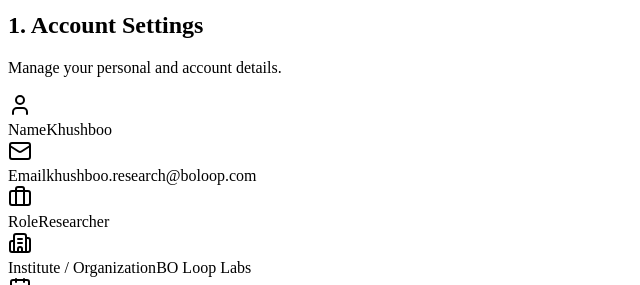
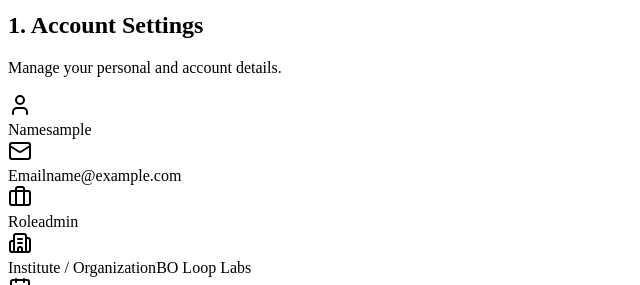
Before and after one commit to gopalan-rajaraman/quantum-materials-ai, a React (Vite) app in the folder frontend/: page /settings in a window 1280 px wide. Shown: the part 1300-1585 px from the top of the page, without its empty margins (0-640 px from the left). Built offline with nearby package versions, Linux system fonts and the light colour scheme; sample sign-in values are in the browser's storage; the HTML template or start-up script is replaced by a standard one.

Commit message:
fix: resolve reports crash and dynamically load user details in settings and datasets

```diff
--- a/frontend/src/pages/Datasets/index.jsx
+++ b/frontend/src/pages/Datasets/index.jsx
@@ -32,7 +32,8 @@ const Datasets = () => {
   // Get logged-in user from localStorage
   const userStr = localStorage.getItem('user');
   const loggedInUser = userStr ? JSON.parse(userStr) : {};
-  const loggedInUsername = loggedInUser?.username || loggedInUser?.email?.split('@')[0] || '—';
+  const loggedInUsername = loggedInUser?.username || loggedInUser?.name || loggedInUser?.email?.split('@')[0] || '—';
+  const loggedInRole = loggedInUser?.role || 'Researcher';
 
   useEffect(() => {
     fetchDatasets();
@@ -324,7 +325,7 @@ const Datasets = () => {
           <div className="grid grid-cols-2 gap-y-6">
             <div>
               <p className="text-[11px] font-bold text-slate-400 mb-1 uppercase tracking-wider">Role</p>
-              <p className="text-[13px] font-bold text-slate-800">Researcher</p>
+              <p className="text-[13px] font-bold text-slate-800">{loggedInRole}</p>
             </div>
             <div>
               <p className="text-[11px] font-bold text-slate-400 mb-1 uppercase tracking-wider">Member Since</p>
--- a/frontend/src/pages/Reports/index.jsx
+++ b/frontend/src/pages/Reports/index.jsx
@@ -73,6 +73,31 @@ const Reports = () => {
         fwhm: ds.status === 'locked' ? bestFwhm : '—'
       }))
     : [];
+
+  const filteredReports = recentReports.filter(report => {
+    const matchesSearch = String(report.name || '').toLowerCase().includes(searchQuery.toLowerCase()) || String(report.id || '').toLowerCase().includes(searchQuery.toLowerCase());
+    const matchesExp = selectedExperiment === 'All' || String(report.id) === String(selectedExperiment);
+    const matchesType = reportType === 'All' || report.type === reportType;
+    return matchesSearch && matchesExp && matchesType;
+  });
+
+  const handleClearFilters = () => {
+    setSelectedExperiment('All');
+    setReportType('All');
+    setSearchQuery('');
+  };
+
+  const handleDownloadCSV = () => {
+    const csvContent = "data:text/csv;charset=utf-8,Report Name,Experiment ID,Type,Generated On,Best FWHM\n" +
+      filteredReports.map(r => `${r.name},${r.id},${r.type},${r.date},${r.fwhm}`).join("\n");
+    const encodedUri = encodeURI(csvContent);
+    const link = document.createElement("a");
+    link.setAttribute("href", encodedUri);
+    link.setAttribute("download", "reports.csv");
+    document.body.appendChild(link);
+    link.click();
+    link.remove();
+  };
 
   const userStr = localStorage.getItem('user');
   const loggedInUser = userStr ? JSON.parse(userStr) : {};
--- a/frontend/src/pages/Settings/index.jsx
+++ b/frontend/src/pages/Settings/index.jsx
@@ -8,6 +8,12 @@ const Settings = () => {
   const [boIterations, setBoIterations] = useState('10');
   const [optGoal, setOptGoal] = useState('Minimize FWHM');
   const [showPasswordModal, setShowPasswordModal] = useState(false);
+
+  const userStr = localStorage.getItem('user');
+  const loggedInUser = userStr ? JSON.parse(userStr) : {};
+  const displayName = loggedInUser.username || loggedInUser.name || 'Khushboo';
+  const displayEmail = loggedInUser.email || 'khushboo.research@boloop.com';
+  const displayRole = loggedInUser.role || 'Researcher';
 
   return (
     <div className="animate-fade-in flex flex-col min-h-screen space-y-6">
@@ -41,7 +47,7 @@ const Settings = () => {
               </div>
               <div className="flex-1 flex items-center justify-between">
                 <span className="text-[13px] font-bold text-slate-500">Name</span>
-                <span className="text-[13px] font-bold text-slate-800">Khushboo</span>
+                <span className="text-[13px] font-bold text-slate-800">{displayName}</span>
               </div>
             </div>
 
@@ -51,7 +57,7 @@ const Settings = () => {
               </div>
               <div className="flex-1 flex items-center justify-between">
                 <span className="text-[13px] font-bold text-slate-500">Email</span>
-                <span className="text-[13px] font-bold text-slate-800">khushboo.research@boloop.com</span>
+                <span className="text-[13px] font-bold text-slate-800">{displayEmail}</span>
               </div>
             </div>
 
@@ -62,7 +68,7 @@ const Settings = () => {
               <div className="flex-1 flex items-center justify-between">
                 <span className="text-[13px] font-bold text-slate-500">Role</span>
                 <span className="px-3 py-1 bg-[#F4F0FF] text-[#4C3BDE] text-[11px] font-bold rounded-md border border-[#4C3BDE]/10">
-                  Researcher
+                  {displayRole}
                 </span>
               </div>
             </div>
```
